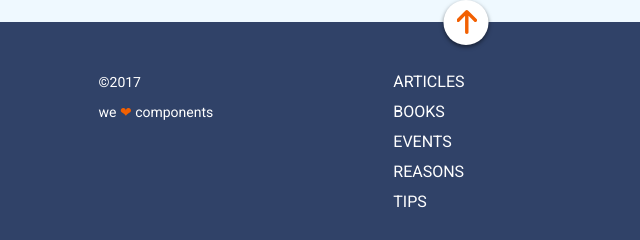
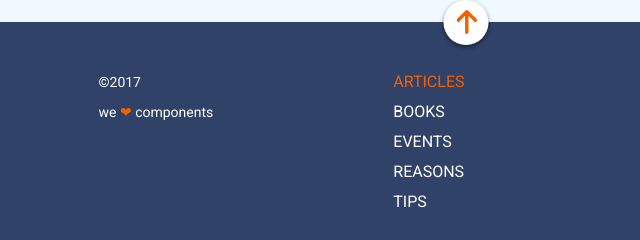
Before and after one commit to violetagonza/anonymous-proxy, a website: page docs/index.html in a window 1280 px wide. In both pictures the pointer is over the link "ARTICLES". Shown: the part 1583-1823 px from the top of the page, 173-813 px from the left. Drawn offline with nearby package versions, Linux system fonts and the light colour scheme; files that its build step writes are made by us from their sources.

Commit message:
Add interaction to footer links and refine clicks on buttons

```diff
--- a/_src/assets/scss/core/_interactions.scss
+++ b/_src/assets/scss/core/_interactions.scss
@@ -75,3 +75,8 @@
     }
   }
 }
+.footer-links-item {
+  &:hover {
+    color: $color-primary;
+  }
+}
```
